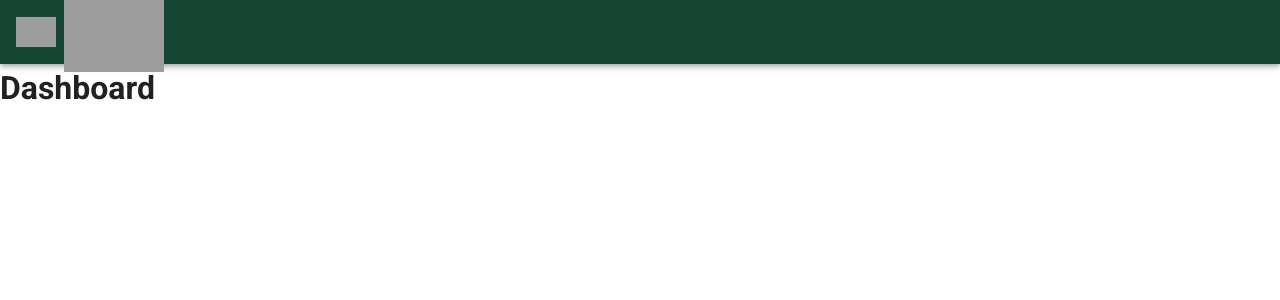
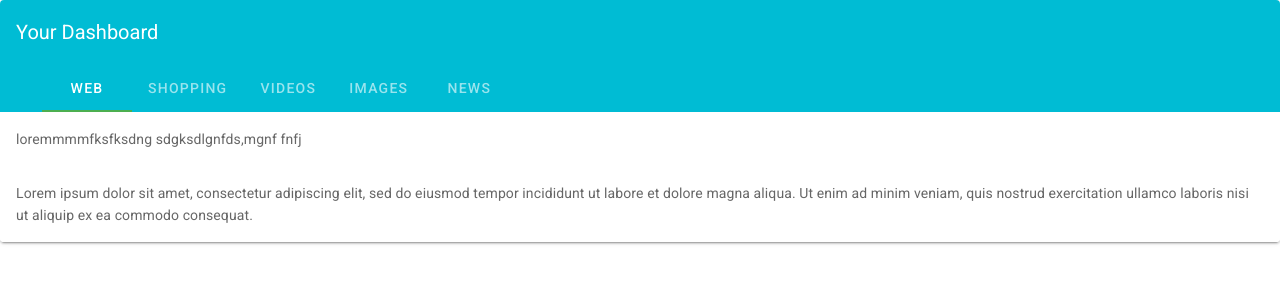
Before and after one commit to gabrielSantillo/MySpring_Pilot_frontent, a Vue app: page /#/dashboard in a window 1280 px wide. Shown: the top 300 px of the page. Built offline with nearby package versions, Linux system fonts and the light colour scheme; grey boxes are pictures that could not be loaded.

Commit message:
Trying to make work the dashboard

```diff
--- a/src/App.vue
+++ b/src/App.vue
@@ -1,34 +1,5 @@
 <template>
   <v-app>
-    <v-app-bar
-      app
-      color="#154734"
-      dark
-    >
-      <div class="d-flex align-center">
-        <v-img
-          alt="Vuetify Logo"
-          class="shrink mr-2"
-          contain
-          src="https://cdn.vuetifyjs.com/images/logos/vuetify-logo-dark.png"
-          transition="scale-transition"
-          width="40"
-        />
-
-        <v-img
-          alt="Vuetify Name"
-          class="shrink mt-1 hidden-sm-and-down"
-          contain
-          min-width="100"
-          src="https://cdn.vuetifyjs.com/images/logos/vuetify-name-dark.png"
-          width="100"
-        />
-      </div>
-
-      <v-spacer></v-spacer>
-
-    </v-app-bar>
-
     <v-main>
       <router-view/>
     </v-main>
--- a/src/components/dashboard/DashboardComponent.vue
+++ b/src/components/dashboard/DashboardComponent.vue
@@ -1,13 +1,56 @@
 <template>
-    <div>
-        <h1>Dashboard</h1>
-    </div>
+<v-card>
+    <v-toolbar
+      color="cyan"
+      dark
+      flat
+    >
+      <v-toolbar-title>Your Dashboard</v-toolbar-title>
+
+      <template v-slot:extension>
+        <v-tabs
+          v-model="tab"
+          align-with-title
+        >
+          <v-tabs-slider color="green"></v-tabs-slider>
+
+          <v-tab
+            v-for="item in items"
+            :key="item"
+          >
+            {{ item }}
+          </v-tab>
+        </v-tabs>
+      </template>
+    </v-toolbar>
+
+    <v-tabs-items v-model="tab">
+      <v-tab-item
+        v-for="item in items"
+        :key="item"
+      >
+        <v-card flat>
+          <v-card-text v-text="testing"></v-card-text>
+          <v-card-text v-text="text"></v-card-text>
+        </v-card>
+      </v-tab-item>
+    </v-tabs-items>
+  </v-card>
 </template>
 
 <script>
-    export default {
-
-    }
+  export default {
+    data () {
+      return {
+        tab: null,
+        items: [
+          'web', 'shopping', 'videos', 'images', 'news',
+        ],
+        text: 'Lorem ipsum dolor sit amet, consectetur adipiscing elit, sed do eiusmod tempor incididunt ut labore et dolore magna aliqua. Ut enim ad minim veniam, quis nostrud exercitation ullamco laboris nisi ut aliquip ex ea commodo consequat.',
+        testing: "loremmmmfksfksdng sdgksdlgnfds,mgnf fnfj"
+      }
+    },
+  }
 </script>
 
 <style lang="scss" scoped>
--- a/src/components/user/LoginUser.vue
+++ b/src/components/user/LoginComponent.vue
@@ -86,7 +86,7 @@ export default {
             cookies.set("client_id", response['data']['client_id'])
             cookies.set(`customer_token`, response[`data`][`token`])
 
-            ;
+            this.$router.push('/dashboard')
         })
         .catch((error) => {
           error;
--- a/src/router/index.js
+++ b/src/router/index.js
@@ -1,6 +1,6 @@
 import Vue from 'vue'
 import VueRouter from 'vue-router'
-import LoginPage from '@/views/user/LoginPage.vue'
+import LoginPage from '@/views/user/LoginView.vue'
 import DashboardView from '@/views/dashboard/DashboardView.vue'
 
 Vue.use(VueRouter)
--- a/src/views/user/LoginPage.vue
+++ /dev/null
@@ -1,17 +0,0 @@
-<template>
-    <div>
-        <login-user></login-user>
-    </div>
-</template>
-
-<script>
-import LoginUser from '@/components/user/LoginUser.vue'
-    export default {
-  components: { LoginUser },
-
-    }
-</script>
-
-<style lang="scss" scoped>
-
-</style>
--- /dev/null
+++ b/src/views/user/LoginView.vue
@@ -0,0 +1,17 @@
+<template>
+    <div>
+        <login-component></login-component>
+    </div>
+</template>
+
+<script>
+import LoginComponent from '@/components/user/LoginComponent.vue'
+    export default {
+  components: { LoginComponent },
+
+    }
+</script>
+
+<style lang="scss" scoped>
+
+</style>
```
